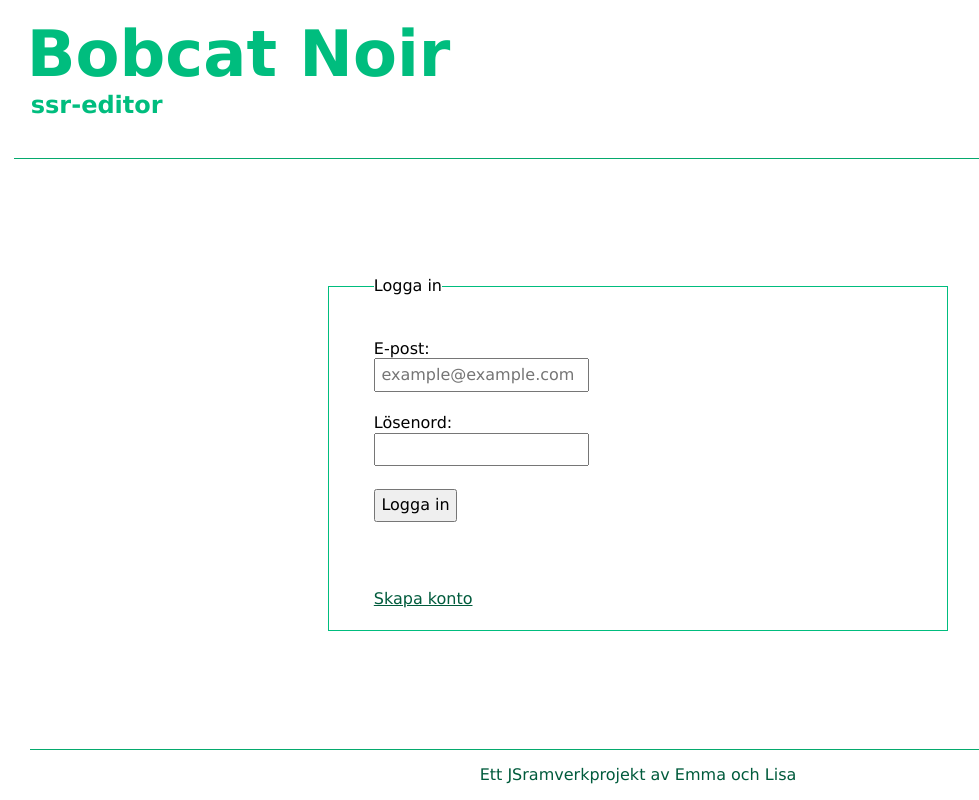
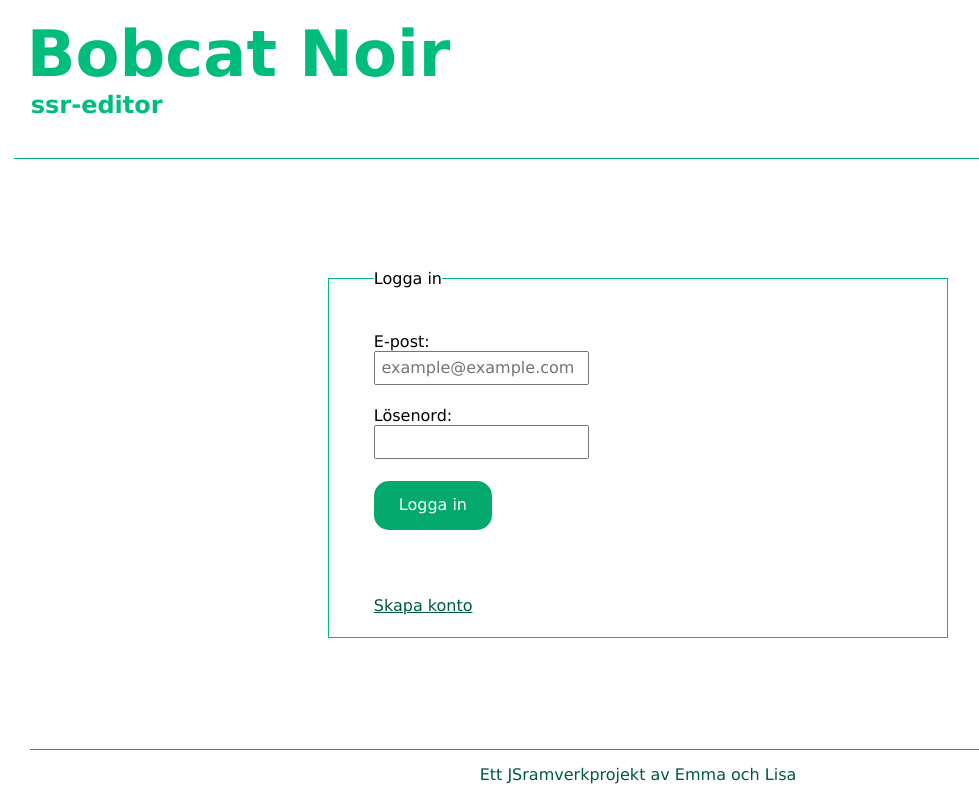
Before and after one commit to lisarosengren/ssr-editor-vue, a Vue app: page / in a window 1280 px wide. Both pictures are taken after a click on the button "Logga in". Shown: the whole page, without its empty margins (2-981 px from the left). Built offline with nearby package versions, Linux system fonts and the light colour scheme; no server answers.

Commit message:
Add button class to login and register buttons

```diff
--- a/src/components/NewUser.vue
+++ b/src/components/NewUser.vue
@@ -52,7 +52,7 @@ async function onSubmit() {
       <label for="password">Lösenord:</label><br>
       <input id="password" name="password" type="password" v-model="newUserData.password" required />
       <br>
-      <input class="register" type="submit" name="doit" value="Skapa">
+      <input class="button register" type="submit" name="doit" value="Skapa">
       <p class="logging-in">*Du kommer att loggas in automatiskt</p>
       <p @click="$emit('changed-mind')" class="register-login-link">Logga in</p>
     </fieldset>
--- a/src/components/UserLogin.vue
+++ b/src/components/UserLogin.vue
@@ -49,7 +49,7 @@ async function onSubmit() {
         <br>
         <label for="password">Lösenord: </label><br>
         <input id="password" name="password" type="password" v-model="userData.password" required /><br>
-        <input type="submit" name="doit" value="Logga in">
+        <input type="submit" name="doit" value="Logga in" class="button">
         <p @click="$emit('changed-mind')" class="register-login-link">Skapa konto</p>
     </fieldset>
   </form>
```
